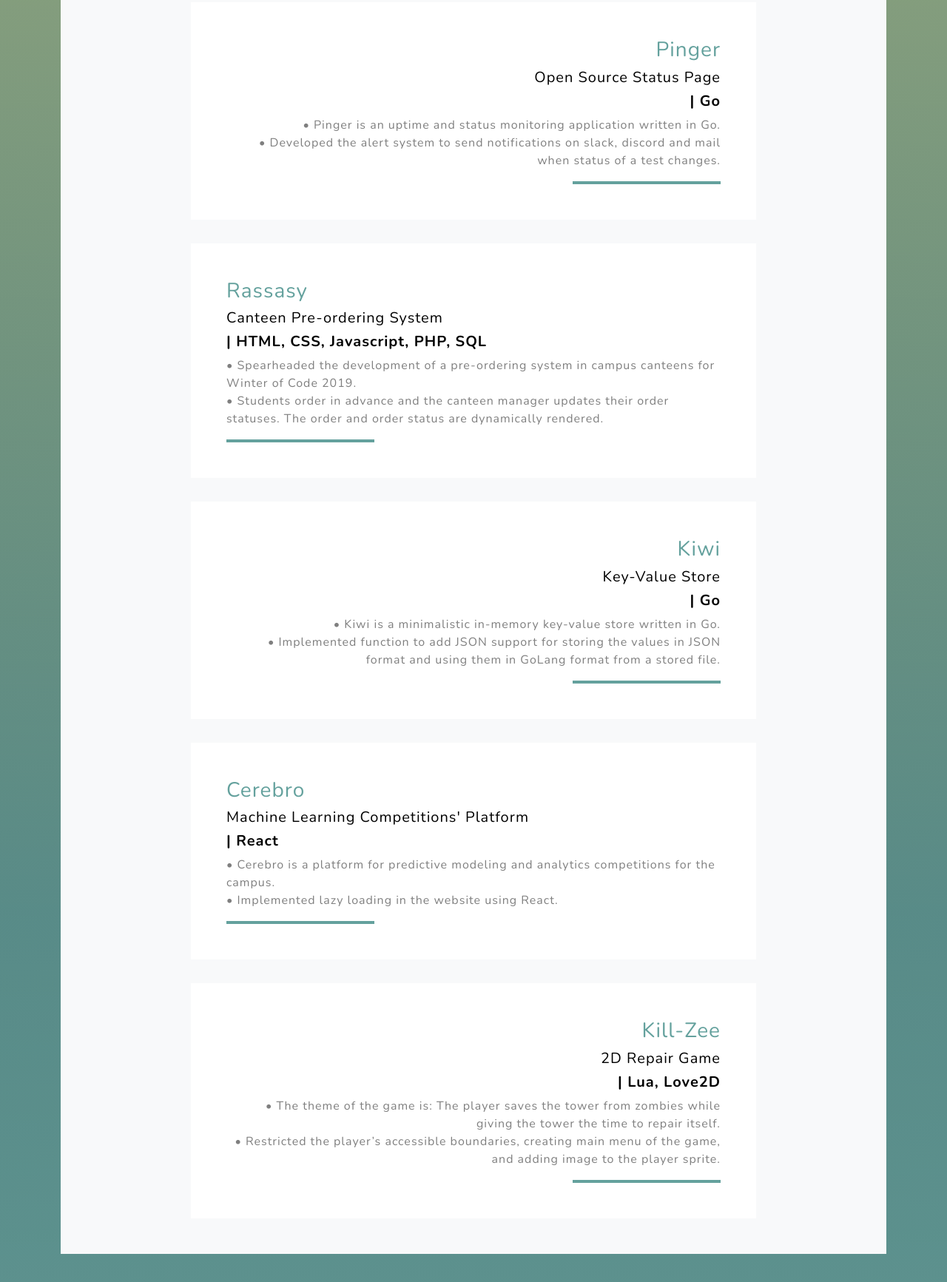
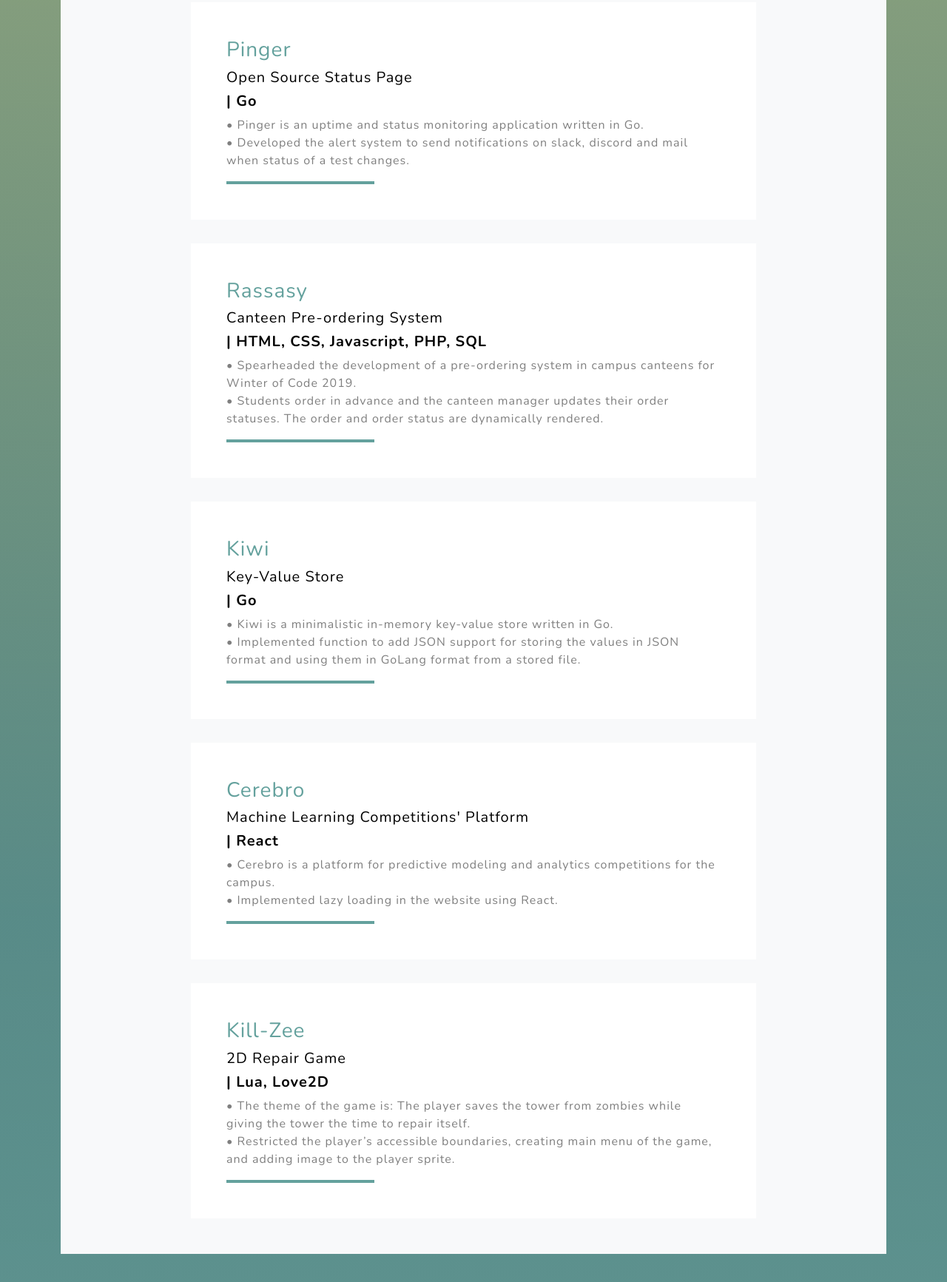
Before and after one commit to cypherean/portfolio, a website: page src/pug/index.pug in a window 1280 px wide. Shown: the part 2242-3975 px from the top of the page at 74% size. Drawn offline with nearby package versions, Linux system fonts and the light colour scheme; some packages are replaced by stand-ins of ours; files that its build step writes are made by us from their sources; a script that the page names is missing; files whose address does not match are found by name.

Commit message:
Left align projects

```diff
--- a/src/pug/index.pug
+++ b/src/pug/index.pug
@@ -274,20 +274,20 @@
                                         br
                                         | • Implemented offline file sharing using TCP and rn-fetch-blob.
                                     hr.d-none.d-lg-block.mb-0.ml-0
-                        .col-lg-12.order-lg
+                        .col-lg-12
                             .bg-white.text-center.project
-                                .project-text.w-100.my-auto.text-center.text-lg-right
+                                .project-text.w-100.my-auto.text-center.text-lg-left
                                     h3.text-black
                                         a(href='https://github.com/sdslabs/pinger') Pinger
                                     h5.text-black Open Source Status Page
                                     h5.text-black
                                         b  | Go
-                                    p.mb-0.text-black-50.order-rg
+                                    p.mb-0.text-black-50
                                         | • Pinger is an uptime and status monitoring application written in Go.
                                         br
                                         | • Developed the alert system to send notifications on slack,
                                         | discord and mail when status of a test changes.
-                                    hr.d-none.d-lg-block.mb-0.mr-0
+                                    hr.d-none.d-lg-block.mb-0.ml-0
                         .col-lg-12
                             .bg-white.text-center.project
                                 .project-text.w-100.my-auto.text-center.text-lg-left
@@ -302,23 +302,23 @@
                                         | • Students order in advance and the canteen manager updates their order
                                         | statuses. The order and order status are dynamically rendered.
                                     hr.d-none.d-lg-block.mb-0.ml-0
-                        .col-lg-12.order-lg
+                        .col-lg-12
                             .bg-white.text-center.project
-                                .project-text.w-100.my-auto.text-center.text-lg-right
+                                .project-text.w-100.my-auto.text-center.text-lg-left
                                     h3.text-black
                                         a(href='https://github.com/sdslabs/kiwi') Kiwi
                                     h5.text-black Key-Value Store
                                     h5.text-black
                                         b  | Go
-                                    p.mb-0.text-black-50.order-rg
+                                    p.mb-0.text-black-50
                                         | • Kiwi is a minimalistic in-memory key-value store written in Go.
                                         br
                                         | • Implemented function to add JSON support for storing the values in JSON
                                         | format and using them in GoLang format from a stored file.
-                                    hr.d-none.d-lg-block.mb-0.mr-0
+                                    hr.d-none.d-lg-block.mb-0.ml-0
                         .col-lg-12
                             .bg-white.text-center.project
-                                    .project-text.w-100.my-auto.text-center.text-lg-left
+                                .project-text.w-100.my-auto.text-center.text-lg-left
                                         h3.text-primary Cerebro
                                         h5.text-black Machine Learning Competitions' Platform
                                         h5.text-black
@@ -329,21 +329,21 @@
                                             br
                                             | • Implemented lazy loading in the website using React.
                                         hr.d-none.d-lg-block.mb-0.ml-0
-                        .col-lg-12.order-lg
+                        .col-lg-12
                             .bg-white.text-center.project
-                                    .project-text.w-100.my-auto.text-center.text-lg-right
+                                .project-text.w-100.my-auto.text-center.text-lg-left
                                         h3.text-black
                                             a(href='https://github.com/shreyaa-sharmaa/kill-zee') Kill-Zee
                                         h5.text-black 2D Repair Game
                                         h5.text-black
                                             b  | Lua, Love2D
-                                        p.mb-0.text-black-50.order-rg
+                                        p.mb-0.text-black-50
                                             | • The theme of the game is: The player saves the tower from zombies while giving
                                             | the tower the time to repair itself.
                                             br
                                             | • Restricted the player’s accessible boundaries, creating main menu of the game, and
                                             | adding image to the player sprite.
-                                        hr.d-none.d-lg-block.mb-0.mr-0
+                                        hr.d-none.d-lg-block.mb-0.ml-0
 
 
         // Timeline
```
Also changed, not shown: dist/index.html.
